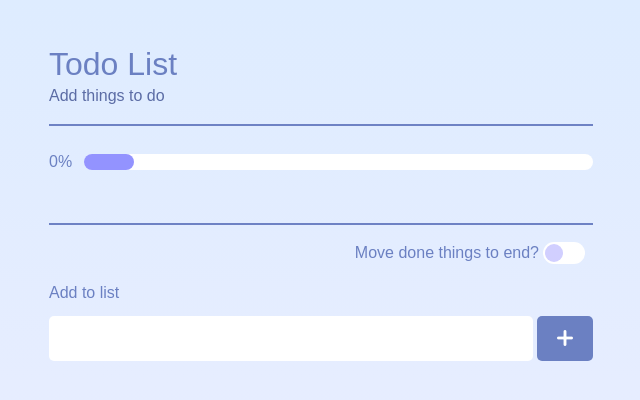
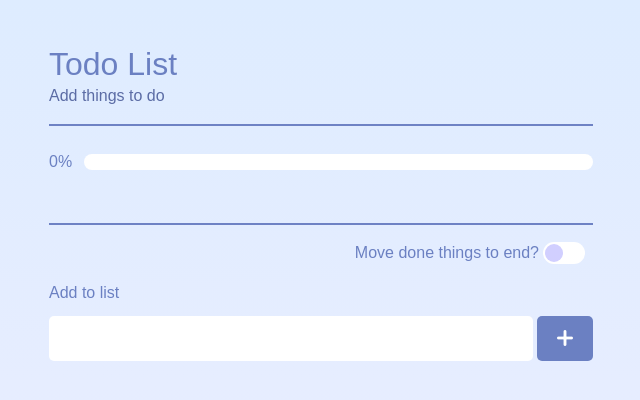
Before and after one commit to MRBRE4D/todoList, a React (Create React App) app: page / in a window 1280 px wide. Shown: the top 400 px of the page, without its empty margins (319-959 px from the left). Built offline with nearby package versions, Linux system fonts and the light colour scheme.

Commit message:
progressbar

```diff
--- a/src/components/Control.js
+++ b/src/components/Control.js
@@ -64,7 +64,7 @@ const Control = () => {
   const handleClick = (e) => {
     if (!todoContent) {
       alert("輸入框不可為空");
-      return
+      return;
     }
     addTodo(todoContent);
     setTodoContent("");
@@ -75,10 +75,13 @@ const Control = () => {
   //   window.scrollTo(0, document.body.scrollHeight);
   // };
 
-// 監聽增加todo的動作，每次增加就滾到最底
-  useEffect(()=>{
-    window.scrollTo(0, document.body.scrollHeight);
-  },[addTodo])
+  // 監聽增加todo的動作，每次增加就滾到最底
+  //! bug 每次進行todo操作均會觸發頁面移到最底
+  useEffect(() => {
+      window.scrollTo(0, document.body.scrollHeight);
+
+    console.log("又來了");
+  }, [addTodo]);
 
   return (
     <>
@@ -86,9 +89,10 @@ const Control = () => {
         <div>Add to list</div>
         <WrapperInput>
           <Input
-            id="a"
             value={todoContent}
-            // onKeyDown={handleClick}
+            onKeyDown={(e) => {
+              if (e.key === "Enter") handleClick();
+            }}
             onChange={handleChange}
           />
           <AddBtn
--- a/src/components/ProgressBar.js
+++ b/src/components/ProgressBar.js
@@ -1,6 +1,8 @@
-import React, { useState } from "react";
+import React, { useEffect, useState } from "react";
 import styled from "styled-components";
+import { useTodo } from "../hooks/TodoContext";
 
+//#region styled-component
 const Wrapper = styled.div`
   width: 100%;
   display: flex;
@@ -20,21 +22,44 @@ const ProgressBox = styled.div`
   border-radius: 10px;
   background-color: #fff;
 `;
-const ProgressFill = styled.div`
+const ProgressFill = styled.div.withConfig({
+  shouldForwardProp: (props) => !["percent"].includes(props.percent),
+})`
   height: 16px;
-  width: 50px;
+  width: ${(props) => props.percent}%;
   border-radius: 10px;
   background-color: #9393ff;
+  transition: all 0.5s ease-in;
 `;
+//#endregion styled-component
 
 export default function ProgressBar() {
-  const [num, setNum] = useState(0);
+  const { todos } = useTodo();
 
+  // 完成任務百分比
+  const [percent, setPercent] = useState(0);
+
+  // 已完成的todo另外複製成陣列
+  // const done = todos.filter((todo) => {
+  //   return todo.complete === 1;
+  // });
+  // console.log("length=", todos.length);
+  // console.log("todos=", todos.length, ...todos);
+  // console.log("done=", done.length, ...done);
+  // console.log(done.length, todos.length, num);
+  // useEffect(() => {
+  //   if (todos.length > 0) {
+  //     let num = (done.length / todos.length) * 100;
+  //     const result = num ? Math.floor(num) : 0;
+  //     setPercent(result);
+  //   }
+  // }, [todos, done]);
+  console.log(percent);
   return (
     <Wrapper>
-      <ProgressNum>{num}%</ProgressNum>
+      <ProgressNum>{percent}%</ProgressNum>
       <ProgressBox>
-        <ProgressFill></ProgressFill>
+        <ProgressFill percent={percent}></ProgressFill>
       </ProgressBox>
     </Wrapper>
   );
--- a/src/components/TodoList.js
+++ b/src/components/TodoList.js
@@ -15,7 +15,8 @@ export default function TodoList() {
   //! solution:　將 ID 改成根據日期
   //- logic : 先比較complete，一樣則比id(小的在前面)。true(完成)的在後面，false(沒完成)的在前面
 
-  console.log(...todos);
+  // console.log("length=",todos.length)
+  // console.log(...todos);
   return (
     <Wrapper>
       {todos
```
